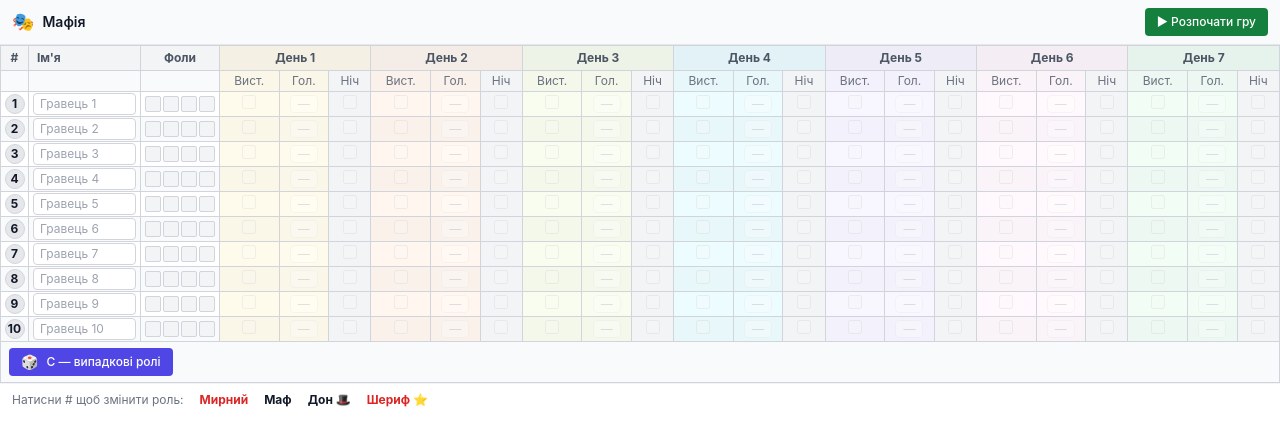
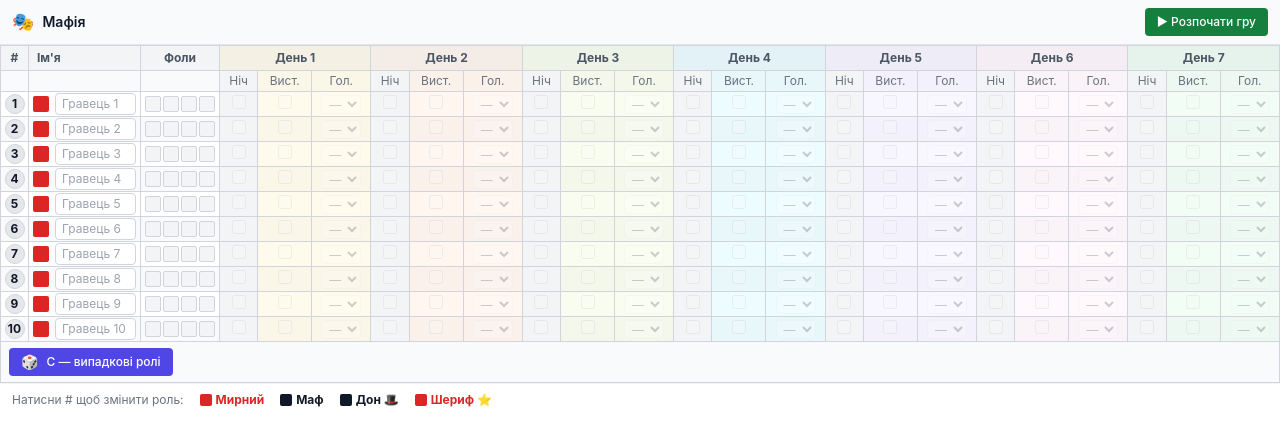
Before and after one commit to msfg777/mafia-game, a Next.js app: page / in a window 1280 px wide. Shown: the top 446 px of the page. Built offline with nearby package versions, Linux system fonts and the light colour scheme.

Commit message:
Update 1.1

```diff
--- a/src/components/GameTable.tsx
+++ b/src/components/GameTable.tsx
@@ -19,11 +19,14 @@ interface DayData {
 }
 
 const ROLES: Role[] = ['Мирний', 'Маф', 'Дон', 'Шериф'];
+const ROLE_ICON: Record<Role, string> = {
+  'Мирний': '', 'Маф': '', 'Дон': '🎩', 'Шериф': '⭐',
+};
+const ROLE_COLOR: Record<Role, string> = {
+  'Мирний': '#dc2626', 'Маф': '#111827', 'Дон': '#111827', 'Шериф': '#dc2626',
+};
 const ROLE_TEAM: Record<Role, Team> = {
   'Мирний': 'мирні', 'Шериф': 'мирні', 'Маф': 'мафія', 'Дон': 'мафія',
-};
-const ROLE_ICON: Record<Role, string> = {
-  'Мирний': '', 'Маф': '', 'Дон': '🎩', 'Шериф': '⭐',
 };
 
 const DAY_BG = [
@@ -53,15 +56,23 @@ function initDays(): DayData[][] {
   );
 }
 
+function RoleDot({ role }: { role: Role }) {
+  const icon = ROLE_ICON[role];
+  const color = ROLE_COLOR[role];
+  return (
+    <div
+      className="w-4 h-4 rounded-sm flex items-center justify-center flex-shrink-0"
+      style={{ background: color }}
+    >
+      {icon && <span style={{ fontSize: '9px' }}>{icon}</span>}
+    </div>
+  );
+}
+
 function NameStyle({ name, role }: { name: string; role: Role }) {
   const icon = ROLE_ICON[role];
-  let cls = 'font-bold text-sm ';
-  if (role === 'Мирний') cls += 'text-red-600';
-  else if (role === 'Маф') cls += 'text-gray-900';
-  else if (role === 'Дон') cls += 'text-gray-900';
-  else if (role === 'Шериф') cls += 'text-red-600';
   return (
-    <span className={cls}>
+    <span className="font-bold text-sm" style={{ color: ROLE_COLOR[role] }}>
       {name}{icon && <span className="ml-0.5 text-xs">{icon}</span>}
     </span>
   );
@@ -169,6 +180,9 @@ export default function GameTable() {
     setDays(prev => {
       const next = prev.map(r => [...r]);
       next[pi][di] = { ...next[pi][di], [field]: val };
+      if (field === 'nom' && !val) {
+        next[pi][di].votes = 0;
+      }
       return next;
     });
   }, []);
@@ -285,9 +299,9 @@ export default function GameTable() {
               <th className="border border-gray-300" />
               {Array.from({ length: 7 }, (_, i) => (
                 <>
+                  <th key={`${i}k`} className="border border-gray-300 px-1 py-0.5 font-normal bg-gray-100">Ніч</th>
                   <th key={`${i}a`} className="border border-gray-300 px-1 py-0.5 font-normal" style={{ background: DAY_BG[i] }}>Вист.</th>
                   <th key={`${i}b`} className="border border-gray-300 px-1 py-0.5 font-normal" style={{ background: DAY_BG[i] }}>Гол.</th>
-                  <th key={`${i}c`} className="border border-gray-300 px-1 py-0.5 font-normal bg-gray-100">Ніч</th>
                 </>
               ))}
             </tr>
@@ -311,15 +325,13 @@ export default function GameTable() {
                   </td>
                   <td className={`sticky left-7 z-10 border border-gray-300 px-1 ${rowBg}`}>
                     {phase === 'setup' ? (
-  <div className="flex flex-col gap-0.5">
+                      <div className="flex items-center gap-1.5">
+                        <RoleDot role={p.role} />
                         <AutocompleteInput
                           value={p.name}
                           onChange={v => updateName(pi, v)}
                           placeholder={`Гравець ${p.seat}`}
                         />
-    {p.name && (
-      <NameStyle name={p.name} role={p.role} />
-    )}
                       </div>
                     ) : (
                       <NameStyle name={p.name || `Гравець ${p.seat}`} role={p.role} />
@@ -349,21 +361,28 @@ export default function GameTable() {
                     const off = phase === 'setup' || elim;
                     return (
                       <>
+                        <td key={`k${di}`} className="border border-gray-300 text-center bg-gray-100">
+                          <input type="checkbox" checked={d.night} disabled={off}
+                            onChange={e => updateDay(pi, di, 'night', e.target.checked)}
+                            className="w-3.5 h-3.5 disabled:opacity-30" />
+                        </td>
                         <td key={`n${di}`} className="border border-gray-300 text-center" style={{ background: DAY_BG[di] }}>
                           <input type="checkbox" checked={d.nom} disabled={off}
                             onChange={e => updateDay(pi, di, 'nom', e.target.checked)}
                             className="w-3.5 h-3.5 disabled:opacity-30" />
                         </td>
                         <td key={`v${di}`} className="border border-gray-300 text-center" style={{ background: DAY_BG[di] }}>
-                          <input type="number" min={0} max={10} value={d.votes || ''} disabled={off}
+                          <select
+                            value={d.votes || ''}
+                            disabled={off || !d.nom}
                             onChange={e => updateDay(pi, di, 'votes', parseInt(e.target.value) || 0)}
-                            placeholder="—"
-                            className="w-7 text-center text-xs border border-gray-200 rounded bg-white disabled:opacity-30 focus:outline-none" />
-                        </td>
-                        <td key={`k${di}`} className="border border-gray-300 text-center bg-gray-100">
-                          <input type="checkbox" checked={d.night} disabled={off}
-                            onChange={e => updateDay(pi, di, 'night', e.target.checked)}
-                            className="w-3.5 h-3.5 disabled:opacity-30" />
+                            className="w-10 text-center text-xs border border-gray-200 rounded bg-white disabled:opacity-20 focus:outline-none"
+                          >
+                            <option value="">—</option>
+                            {Array.from({ length: 10 }, (_, n) => (
+                              <option key={n + 1} value={n + 1}>{n + 1}</option>
+                            ))}
+                          </select>
                         </td>
                       </>
                     );
@@ -386,12 +405,12 @@ export default function GameTable() {
       </div>
 
       {phase === 'setup' && (
-        <div className="flex gap-4 px-3 py-2 text-xs text-gray-500 flex-wrap border-t border-gray-100">
+        <div className="flex gap-4 px-3 py-2 text-xs text-gray-500 flex-wrap border-t border-gray-100 items-center">
           <span>Натисни # щоб змінити роль:</span>
-          <span className="font-bold text-red-600">Мирний</span>
-          <span className="font-bold text-gray-900">Маф</span>
-          <span className="font-bold text-gray-900">Дон 🎩</span>
-          <span className="font-bold text-red-600">Шериф ⭐</span>
+          <div className="flex items-center gap-1"><div className="w-3 h-3 rounded-sm bg-red-600"/><span className="font-bold text-red-600">Мирний</span></div>
+          <div className="flex items-center gap-1"><div className="w-3 h-3 rounded-sm bg-gray-900"/><span className="font-bold text-gray-900">Маф</span></div>
+          <div className="flex items-center gap-1"><div className="w-3 h-3 rounded-sm bg-gray-900"/><span className="font-bold text-gray-900">Дон 🎩</span></div>
+          <div className="flex items-center gap-1"><div className="w-3 h-3 rounded-sm bg-red-600"/><span className="font-bold text-red-600">Шериф ⭐</span></div>
         </div>
       )}
 
```
Lines whose indentation alone changed are shown as unchanged.
